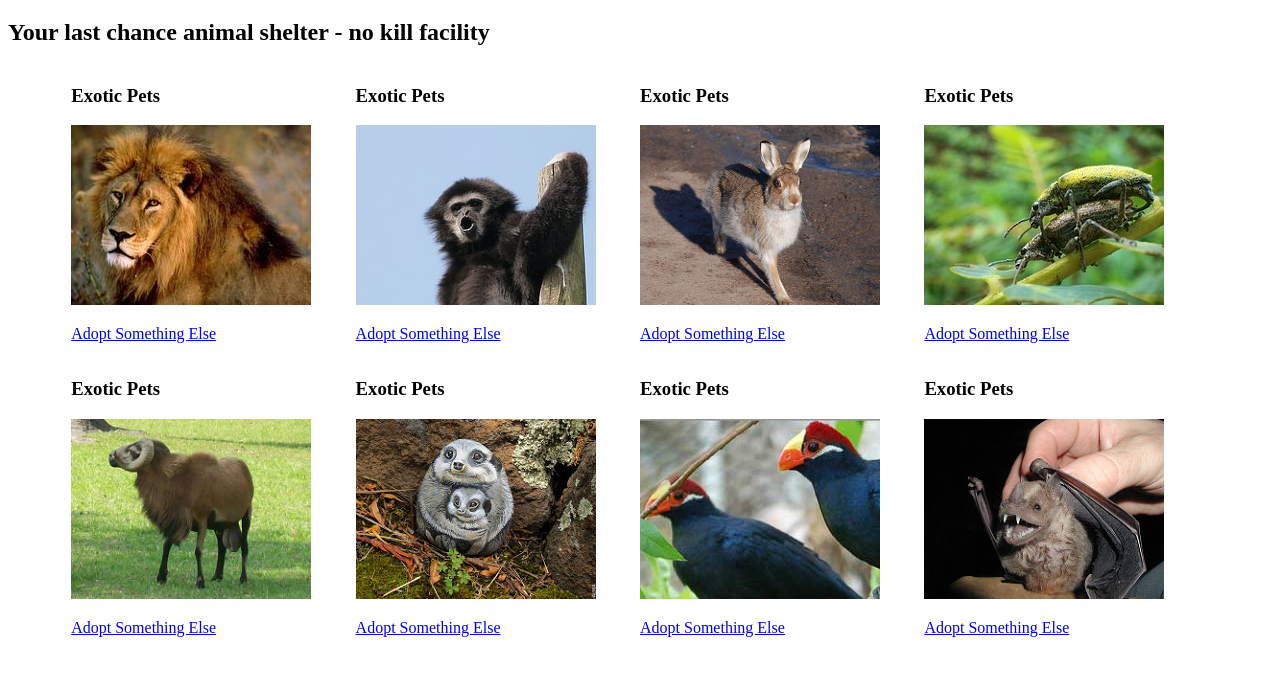
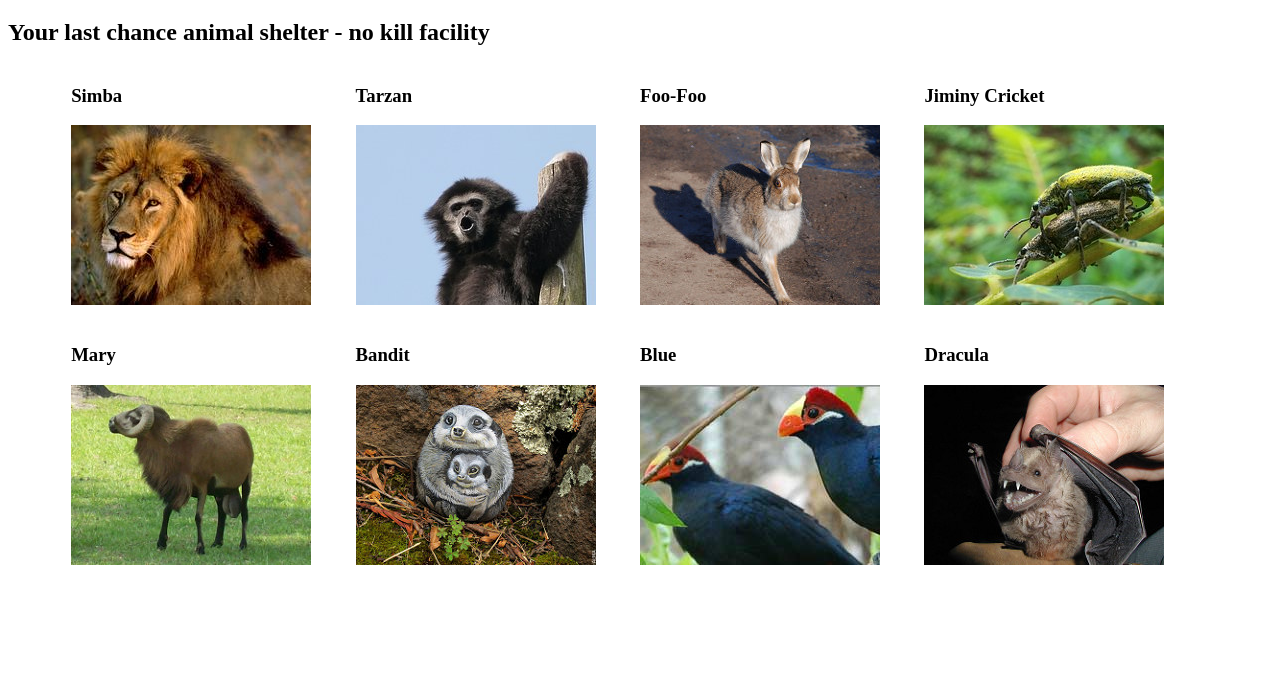
Before and after one commit to karenfreemansmith/Epic-IntroWk1-AnimalShelter, a plain HTML site: page other.html in a window 1280 px wide. Shown: the part 114-790 px from the top of the page. Drawn offline with Linux system fonts and the light colour scheme.

Commit message:
name animals and remove links wehre description should go

```diff
--- a/other.html
+++ b/other.html
@@ -17,47 +17,47 @@
     <h2>Your last chance animal shelter - no kill facility</h2>
     <div class="row">
       <div class="pet">
-        <h3>Exotic Pets</h3>
+        <h3>Simba</h3>
         <img src="img/other01.jpg" alt="photo of strange animal">
-        <p><a href="other.html">Adopt Something Else</a></p>
+        <p></p>
       </div>
       <div class="pet">
-        <h3>Exotic Pets</h3>
+        <h3>Tarzan</h3>
         <img src="img/other02.jpg" alt="photo of strange animal">
-        <p><a href="other.html">Adopt Something Else</a></p>
+        <p></p>
       </div>
       <div class="pet">
-        <h3>Exotic Pets</h3>
+        <h3>Foo-Foo</h3>
         <img src="img/other03.jpg" alt="photo of strange animal">
-        <p><a href="other.html">Adopt Something Else</a></p>
+        <p></p>
       </div>
       <div class="pet">
-        <h3>Exotic Pets</h3>
+        <h3>Jiminy Cricket</h3>
         <img src="img/other04.jpg" alt="photo of strange animal">
-        <p><a href="other.html">Adopt Something Else</a></p>
+        <p></p>
       </div>
       <br class="clearfix">
     </div>
     <div class="row">
       <div class="pet">
-        <h3>Exotic Pets</h3>
+        <h3>Mary</h3>
         <img src="img/other05.jpg" alt="photo of strange animal">
-        <p><a href="other.html">Adopt Something Else</a></p>
+        <p></p>
       </div>
       <div class="pet">
-        <h3>Exotic Pets</h3>
+        <h3>Bandit</h3>
         <img src="img/other06.jpg" alt="photo of strange animal">
-        <p><a href="other.html">Adopt Something Else</a></p>
+        <p></p>
       </div>
       <div class="pet">
-        <h3>Exotic Pets</h3>
+        <h3>Blue</h3>
         <img src="img/other07.jpg" alt="photo of strange animal">
-        <p><a href="other.html">Adopt Something Else</a></p>
+        <p></p>
       </div>
       <div class="pet">
-        <h3>Exotic Pets</h3>
+        <h3>Dracula</h3>
         <img src="img/other08.jpg" alt="photo of strange animal">
-        <p><a href="other.html">Adopt Something Else</a></p>
+        <p></p>
       </div>
       <br class="clearfix">
     </div>
```
Also changed, not shown: cats.html (+16 -16 lines), dogs.html (+16 -16 lines).
